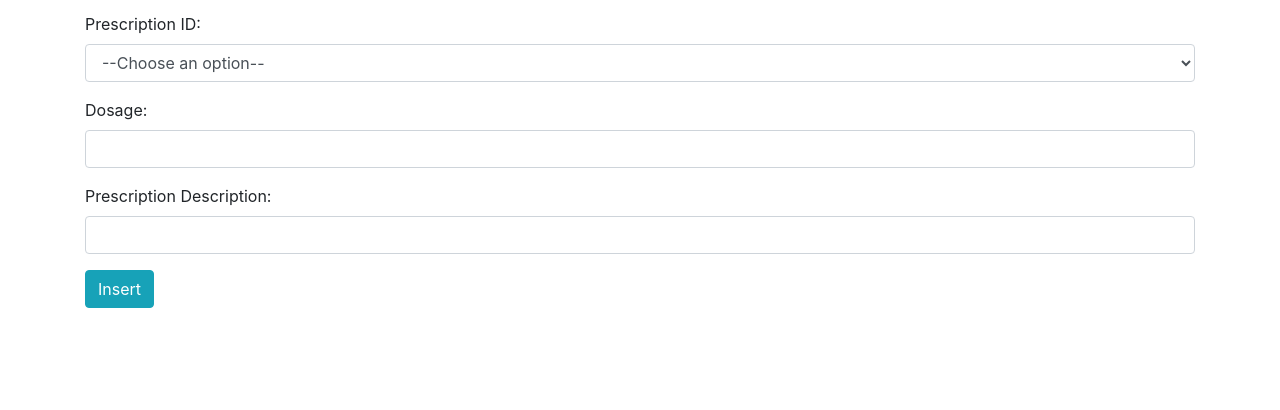
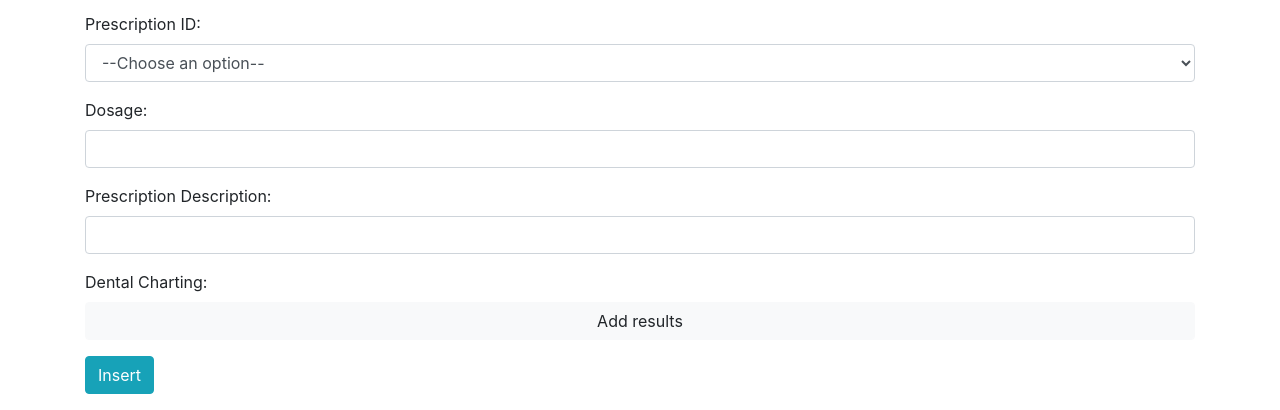
Before and after one commit to catamaro/SIBD_Project, a PHP site: page /create_consultation.php?VAT_doctor=1 in a window 1280 px wide. Shown: the part 894-1304 px from the top of the page. Before the commit the page ends 1202 px from the top, so only its background shows below. Run offline with PHP 8.4, Linux system fonts and the light colour scheme; tables that the repository leaves empty hold one stand-in row (values such as "Sample post"); data that the repository does not hold is empty.

Commit message:
update add results dental charting

```diff
--- a/SIBD3/create_consultation.php
+++ b/SIBD3/create_consultation.php
@@ -18,7 +18,7 @@
             exit();
         }
 
-        $doctor = $_REQUEST['VAT_doctor'];
+        $vat_doctor = $_REQUEST['VAT_doctor'];
         $date = $_REQUEST['date_timestamp'];
         $VATnurse_sql = "SELECT DISTINCT n.VAT_nurse FROM nurse AS n, consultation_assistant as ca
                         WHERE n.VAT_nurse = ca.VAT_nurse AND ca.VAT_nurse NOT IN (SELECT ca.VAT_nurse
@@ -38,9 +38,10 @@
         <div class="container">
             <h2>New Consultation:</h2>
             <form action="insert_consultation.php" method="post">
+
                 <div class="form-group">
                     <label for="vat_doctor">VAT_Doctor:</label>
-                    <input readonly type="text" class="form-control" name="vat_doctor" value="<?php echo($doctor) ?>" >
+                    <input readonly type="text" class="form-control" name="vat_doctor" value="<?php echo($vat_doctor) ?>" >
                 </div>
                 <div class="form-group">
                     <label for="date">Date:</label>
@@ -78,7 +79,7 @@
                         <option selected disabled>--Choose an option--</option>
                     <?php
                         foreach ($dcID as $row){ ?>
-                            <option><?php echo $row['ID'] ?> </option>
+                            <option><?php echo $row['ID']?> </option>
                         <?php } ?>
                     </select>
                 </div>
@@ -120,6 +121,10 @@
                     <label for="prescription_description">Prescription Description:</label>
                     <input type="text" class="form-control" name="prescription_description">
                 </div>
+                <div class="form-group">
+                    <label for="procedure">Dental Charting:</label>
+                    <a href="create_dental_charting.php?date=<?php echo $date?>&VAT_doctor=<?php echo $vat_doctor?>" type="button" class="btn btn-light form-control">Add results</a>
+                </div>
                 <input type="submit" class="btn btn-info" value="Insert"/>
             </form>
         </div>
```
